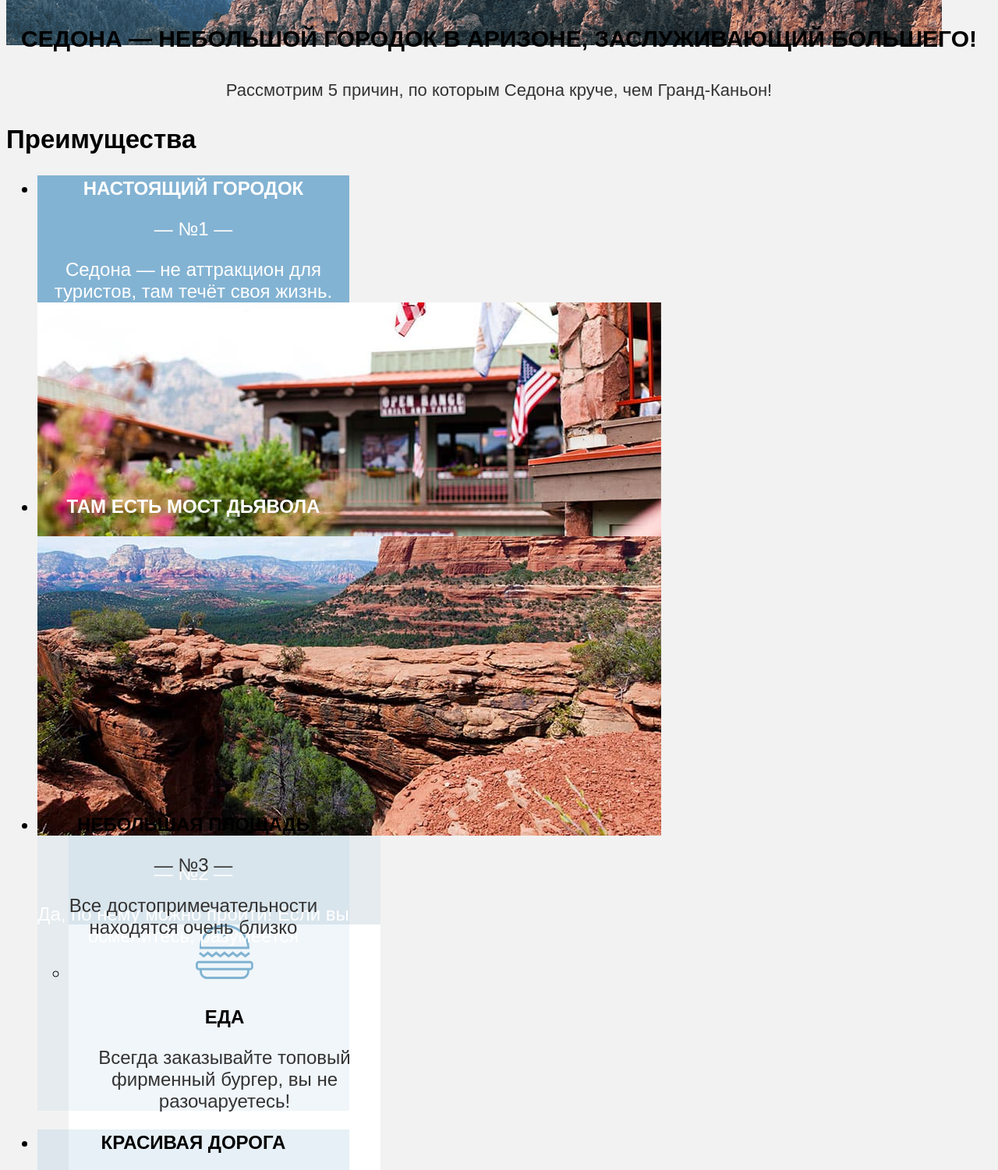
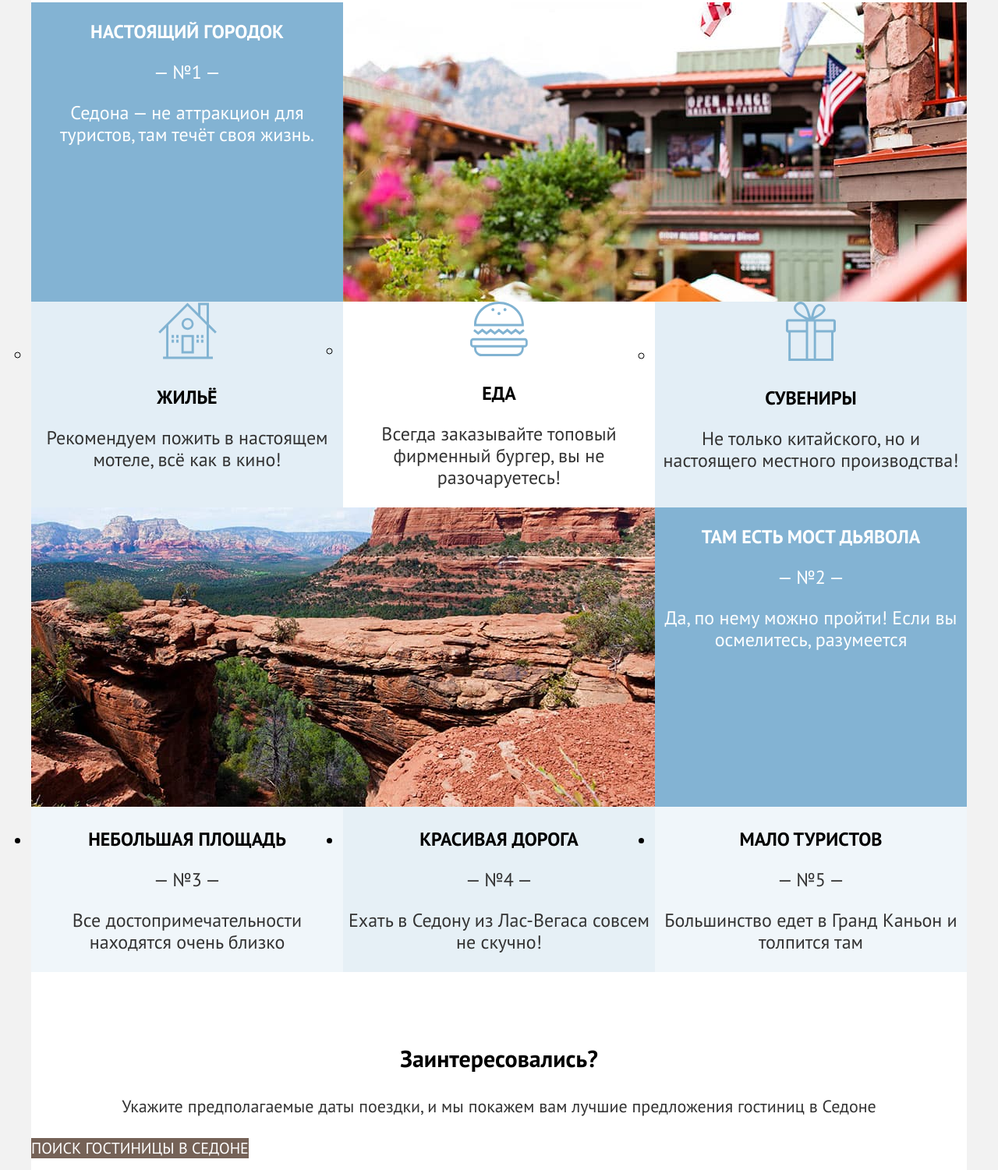
Before and after one commit to htmlacademy-htmlcss/2023269-sedona-33, a plain HTML site: page index.html in a window 1280 px wide. Shown: the part 775-2276 px from the top of the page at 78% size. Drawn offline with Linux system fonts and the light colour scheme; a web font is replaced by a local one.

Commit message:
Создание сетки крупных страниц

```diff
--- a/index.html
+++ b/index.html
@@ -44,9 +44,9 @@
     </nav>
   </header>
 
-  <main class="main-index">
+  <main class="main-container main-index">
+
     <h1 class="visually-hidden">Каталог гостинииц Седона</h1>
-
     <img class="logo" src="images/logo-full.svg" width="458" height="352" alt="Логотип каталога гостиниц Седоны">
     <p class="main-header">
       Седона — небольшой городок в Аризоне, заслуживающий большего!
@@ -57,54 +57,53 @@
     <section class="advantages">
       <h2 class="visually-hidden">Преимущества</h2>
       <ul class="advantages-list">
-        <li class="advantages-item box-1">
-          <h3 class="advantages-title item-title">Настоящий городок</h3>
-          <p class="advantages-description item-title">— №1 —</p>
-          <p class="advantages-description item-title">Седона — не аттракцион для туристов, там течёт своя жизнь.
-            <img class="advantages-town" src="images/advantages-town.jpg" width="800" hight="384" alt="Вид на город">
-            <ul class="advantages-list">
-              <li class="advantages-item box-home">
+         <li class="advantages-item main-item">
+            <div class="advantages-wraper"><h3 class="advantages-title item-title">Настоящий городок</h3>
+            <p class="advantages-description item-title">— №1 —</p>
+            <p class="advantages-description item-title">Седона — не аттракцион для туристов, там течёт своя жизнь.</p></div>
+           <img class="advantages-town" src="images/advantages-town.jpg" width="800" hight="384" alt="Вид на город">
+              <ul class="advantages-list-more">
+              <li class="advantages-item">
                 <img class="advantages-icon" src="images/icon-home.svg" width="75" height="75">
                 <h3 class="advantages-title">Жильё</h3>
                 <p class="advantages-description">Рекомендуем пожить в настоящем мотеле, всё как в кино!</p>
               </li>
-              <li class="advantages-item box-eat">
+              <li class="advantages-item">
                 <img class="advantages-icon" src="images/icon-eat.svg" width="74" height="70">
                 <h3 class="advantages-title">Еда</h3>
                 <p class="advantages-description">Всегда заказывайте топовый фирменный бургер, вы не разочаруетесь!</p>
               </li>
-              <li class="advantages-item box-souvenirs">
+              <li class="advantages-item">
                 <img class="advantages-icon" src="images/icon-souvenirs.svg" width="64" height="76">
                 <h3 class="advantages-title">Сувениры</h3>
                 <p class="advantages-description">Не только китайского, но и настоящего местного производства!</p>
               </li>
             </ul>
+           </li>
+        <li class="advantages-item main-item">
+          <img class="advantages-bridge" src="images/advantages-bridge.jpg" weigh="800" hight="384"alt="Вид на мост дьявола">
+          <div  class="advantages-wraper"><h3 class="advantages-title item-title">Там есть мост дьявола</h3>
+          <p class="advantages-description item-title">— №2 —</p>
+          <p class="advantages-description item-title">Да, по нему можно пройти! Если вы осмелитесь, разумеется</p></div>
         </li>
-        <li class="advantages-item box-2">
-          <h3 class="advantages-title item-title">Там есть мост дьявола</h3>
-          <img class="advantages-bridge" src="images/advantages-bridge.jpg" weigh="800" hight="384"
-            alt="Вид на мост дьявола">
-          <p class="advantages-description item-title">— №2 —</p>
-          <p class="advantages-description item-title">Да, по нему можно пройти! Если вы осмелитесь, разумеется</p>
-        </li>
-        <li class="advantages-item box-3">
+        <li class="advantages-item">
           <h3 class="advantages-title">Небольшая площадь</h3>
           <p class="advantages-description">— №3 —</p>
           <p class="advantages-description">Все достопримечательности находятся очень близко</p>
         </li>
-        <li class="advantages-item box-4">
+        <li class="advantages-item">
           <h3 class="advantages-title">Красивая дорога</h3>
           <p class="advantages-description">— №4 —</p>
           <p class="advantages-description">Ехать в Седону из Лас-Вегаса совсем не скучно!</p>
         </li>
-        <li class="advantages-item box-5">
+        <li class="advantages-item">
           <h3 class="advantages-title">Мало туристов</h3>
           <p class="advantages-description">— №5 —</p>
           <p class="advantages-description">Большинство едет в Гранд Каньон и толпится там</p>
         </li>
       </ul>
+    </section>
 
-    </section>
     <section class="catalog">
       <h2 class="visually-hidden">Поиск гостиницы</h2>
       <p class="catalog-title">Заинтересовались?</p>
@@ -112,7 +111,6 @@
       </p>
       <a class="catalog-link" href="catalog.html">ПОИСК ГОСТИНИЦЫ В седоне</a>
     </section>
-
     <section class="subscribe">
       <h2 class="subscribe-title">Подпишитесь на рассылку</h2>
       <p class="subscribe-info">Только полезная информация и никакого спама, честное бойскаутское!</p>
--- a/styles/styles.css
+++ b/styles/styles.css
@@ -2,7 +2,7 @@
   font-family: "PT Sans";
   font-style: normal;
   font-weight: 400;
-  src: url("fonts/ptsans-400.woff2") format("woff2");
+  src: url("../fonts/ptsans-400.woff2") format("woff2");
   font-display: swap;
 }
 
@@ -10,17 +10,60 @@
   font-family: "PT Sans";
   font-style: normal;
   font-weight: 700;
-  src: url("fonts/ptsans-700.woff2") format("woff2");
+  src: url("../fonts/ptsans-700.woff2") format("woff2");
   font-display: swap;
 
 }
 
+html {
+  height: "100%";
+  background: #F2F2F2;
+}
+
 body {
+  display: flex;
+  flex-direction: column;
+  min-height: 100%;
+  margin: 0 auto;
+  width: 1200px;
   font-family: "PT Sans", sans-serif;
   font-size: 22px;
   line-height: 36px;
   color: #000000;
-  background-color: #F2F2F2;
+  background-color: #ffffff;
+}
+
+.main-container {
+  flex-grow: 1;
+  width: 1200px;
+  margin: 0 auto;
+}
+
+.navigation {
+  display: flex;
+  width: 1200px;
+  margin: 0 auto;
+}
+
+.page-logo {
+  width: 130px;
+  margin-right: 30px;
+}
+
+.navigation-list {
+  width: 450px;
+  margin: 0;
+  padding: 0;
+}
+
+.navigation-user {
+  width: 300px;
+  margin-left: auto;
+}
+
+.logo {
+  display: block;
+  margin: 0 auto;
 }
 
 .navigation-list a {
@@ -42,7 +85,6 @@ body {
 
 .main-index {
   background-image: url("../images/index-bg.png");
-  background-size: 1200px 485px;
   background-repeat: no-repeat;
 }
 
@@ -59,14 +101,52 @@ body {
   text-align: center;
 }
 
+
 .advantages-list {
+  display: flex;
+  flex-wrap: wrap;
+  margin: 0;
+  padding: 0;
+  width: 100%;
   text-align: center;
+}
+
+
+
+.advantages-list-more {
+  display: flex;
+  flex-wrap: wrap;
+  padding: 0;
+}
+
+li.main-item:nth-child(1),
+li.main-item:nth-child(2) {
+  display: flex;
+  flex-wrap: wrap;
+  width: 100%;
+}
+
+.advantages-item {
+  width: 400px;
+  background: rgba(131, 179, 211, 0.12);
+}
+
+li.advantages-item:nth-child(4) {
+  background: rgba(131, 179, 211, 0.2);
+}
+
+li.advantages-item:nth-child(2) {
+  background: #FFFFFF;
+}
+
+.advantages-wraper {
+  width: 400px;
+  background: #83B3D3;
 }
 
 .advantages-title {
   font-size: 24px;
   line-height: 28px;
-  text-align: center;
   text-transform: uppercase;
 }
 
@@ -80,32 +160,8 @@ body {
   color: #FFFFFF;
 }
 
-.box-1,
-.box-2,
-.box-3,
-.box-4,
-.box-5,
-.box-home,
-.box-souvenirs,
-.box-eat {
-  width: 400px;
-  height: 384px;
-  background: #83B3D3;
-}
-
-.box-home,
-.box-souvenirs,
-.box-3,
-.box-5 {
-  background: rgba(131, 179, 211, 0.12);
-}
-
-.box-eat {
+.catalog {
   background: #FFFFFF;
-}
-
-.box-4 {
-  background: rgba(131, 179, 211, 0.2);
 }
 
 .catalog-title,
@@ -131,13 +187,12 @@ body {
   text-align: center;
   text-transform: uppercase;
   text-decoration: none;
-
+  background: #756257;
 }
 
 .subscribe {
   background-color: #83B3D3;
   background-image: url("../images/subscribe-bg.jpg");
-  background-size: 1200px 411px;
   background-repeat: no-repeat;
 }
 
@@ -150,8 +205,15 @@ body {
   font-weight: 700;
   font-size: 20px;
   line-height: 26px;
+  background: #83B3D3;
   text-align: center;
   text-transform: uppercase;
+}
+
+.page-footer {
+  display: flex;
+  justify-content: space-around;
+  background: #FFFFFF;
 }
 
 .contacts-phone {
@@ -161,21 +223,33 @@ body {
   line-height: 40px;
 }
 
-.main-catalog {
+.catalog-products {
   background-color: #83B3D3;
   background-image: url("../images/catalog-bg.jpg");
-  background-size: 1200px 408px;
   background-repeat: no-repeat;
+}
+
+fieldset {
+  padding: 0;
+  margin: 0;
+  border: none;
+}
+
+.catalog-link {
+  font-size: 16px;
+line-height: 21px;
+color: #FFFFFF;
 }
 
 .main-title {
   font-weight: 700;
-  width: 528px;
-  height: 68px;
+  width: 100%;
   color: #FFFFFF;
 }
 
 .catalog-filter {
+  display: flex;
+  justify-content: space-around;
   color: #FFFFFF;
 }
 
@@ -189,6 +263,15 @@ body {
   font-weight: 400;
   font-size: 18px;
   line-height: 23px;
+}
+
+.catalog-filter-group {
+  margin-left: 72px;
+}
+
+.button-catalog {
+  margin-left: auto;
+  margin-right: 72px;
 }
 
 .button-apply {
@@ -209,10 +292,33 @@ body {
   line-height: 39px;
 }
 
+.sorting-container {
+  display: flex;
+  justify-content: space-between;
+  margin-left: 72px;
+  margin-right: 72px;
+}
+
 .sorting-container a {
   color: #000000;
   font-size: 12px;
   text-decoration: none;
+}
+
+.product-list {
+  display: flex;
+  flex-wrap: wrap;
+  margin: 0;
+  margin-left: 72px;
+  margin-right: 54px;
+  padding: 0;
+}
+
+.product-card {
+  width: 300px;
+  padding: 20px;
+  margin-left: 18px;
+  margin-bottom: 10px;
 }
 
 .product-card-title a {
@@ -285,3 +391,7 @@ body {
   font-size: 18px;
   line-height: 23px;
 }
+
+.visually-hidden {
+  visibility: hidden;
+}
```
Also changed, not shown: catalog.html (+17 -8 lines).
